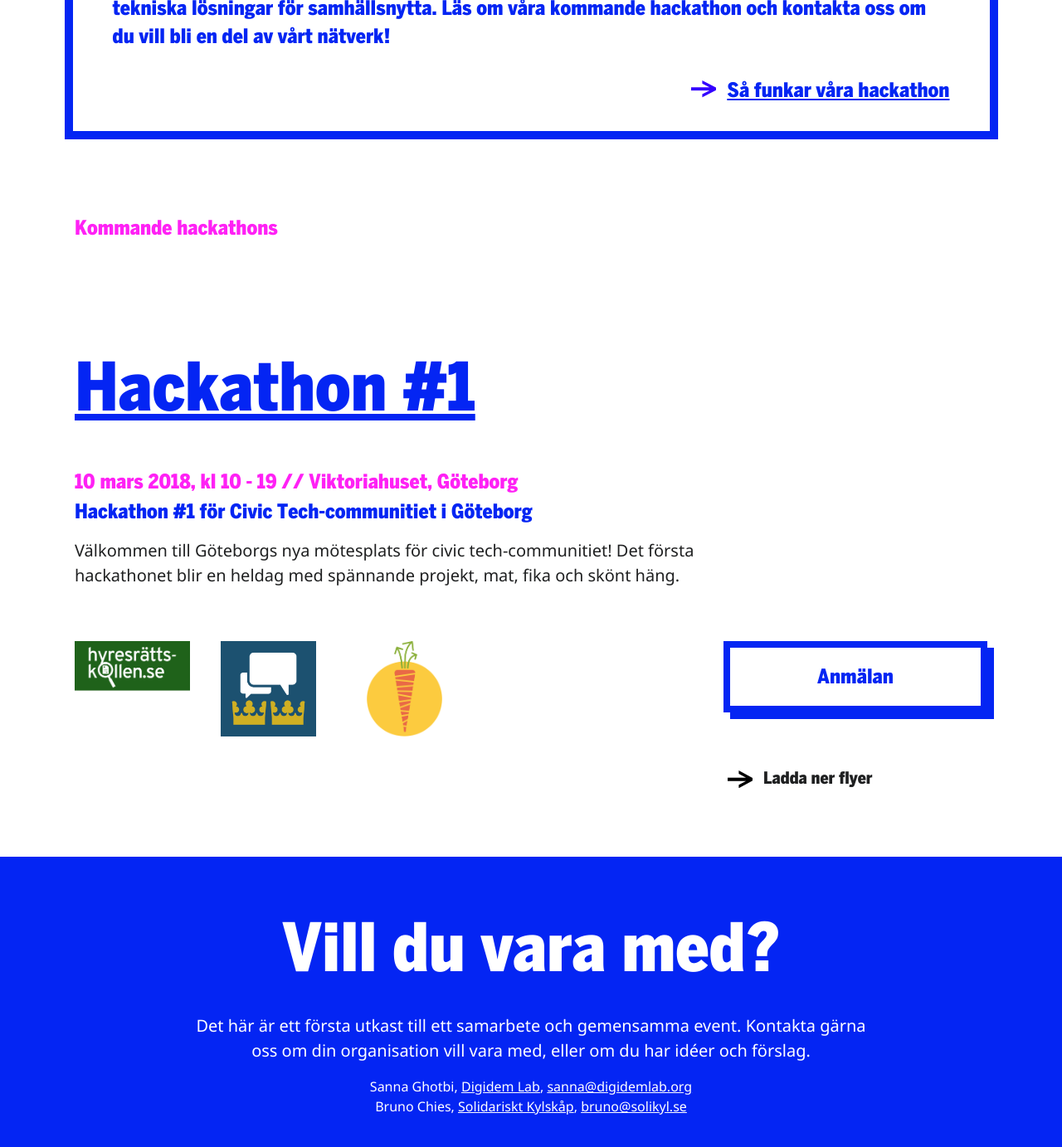
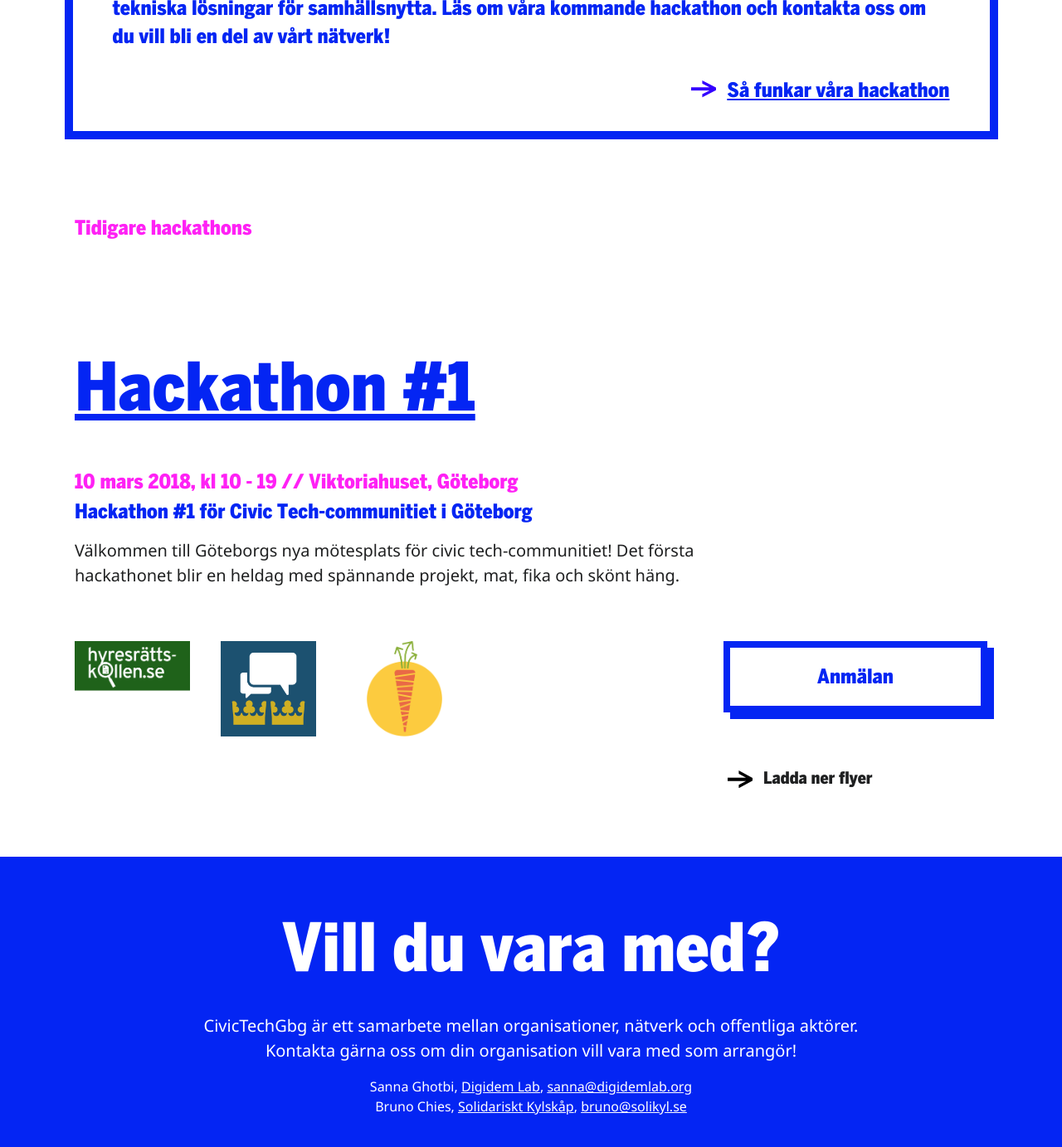
Before and after one commit to civictechsweden/civictech.se, a Jekyll site: the page built from index.md, in a window 1280 px wide and 1400 px high, scrolled down 665 px. Shown: the top 1383 px of the window at 83% size. Built offline with Jekyll 4.4.1, drawn with Linux system fonts in a browser that asks for light colours; nearby versions of some CDN libraries.

Commit message:
Textuppdatering

```diff
--- a/_config.yml
+++ b/_config.yml
@@ -68,7 +68,7 @@ theme: jekyll-theme-cayman
 plugins:
 - jemoji
 project-title:
-  sv: Kommande hackathons
+  sv: Tidigare hackathons
   en: Hackathons
 projects:
   sv: Projekt
@@ -76,13 +76,11 @@ projects:
 contact:
   sv:
     title: Vill du vara med?
-    text: Det här är ett första utkast till ett samarbete och gemensamma event. Kontakta
-      gärna oss om din organisation vill vara med, eller om du har idéer och förslag.
+    text: CivicTechGbg är ett samarbete mellan organisationer, nätverk och offentliga aktörer. Kontakta
+      gärna oss om din organisation vill vara med som arrangör!
   en:
     title: Join us!
-    text: This is the first draft for a cooperation to a common event. Please, contact
-      us if you'd like your organisation to participate, or if you have any ideas
-      and suggestions!
+    text: CivicTechGbg is a cooperation between organisations, networks and the public sector. Please get in touch if you want to be a part of the network!
 partner:
   sv:
     initiative: Ett initiativ från
```
